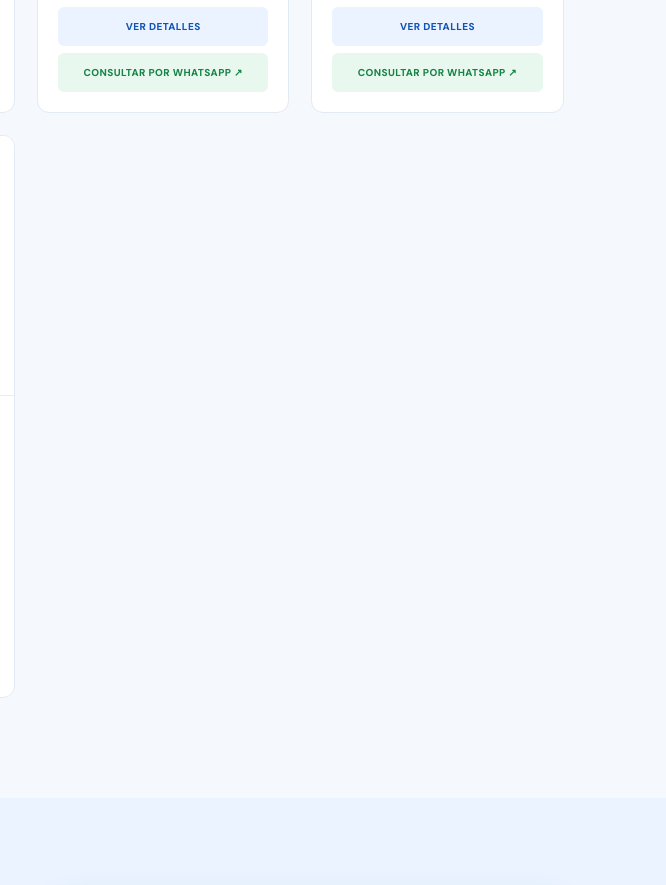
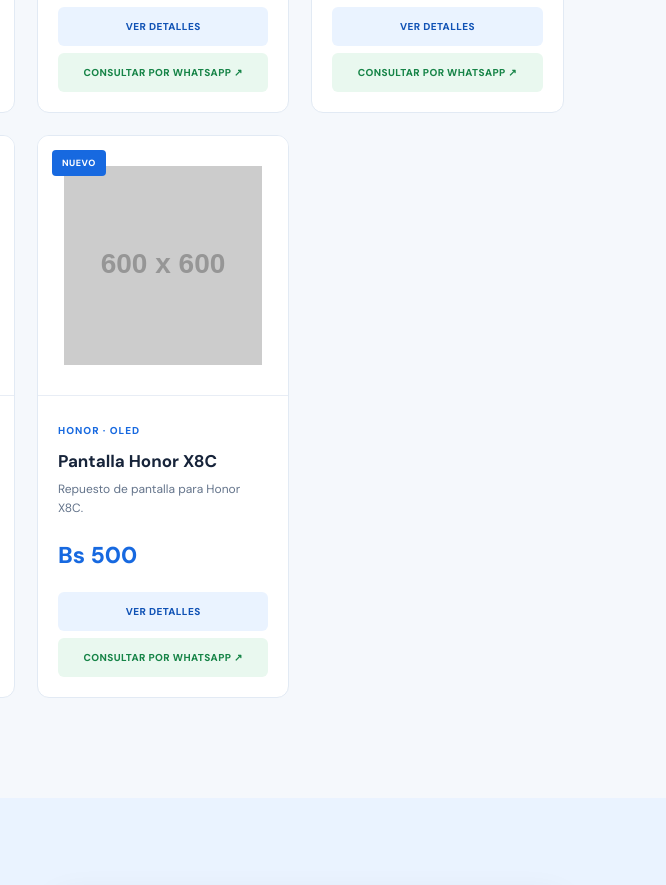
Before and after one commit to Cambashop/pagina-web-pantallas, a plain HTML site: page index.html in a window 1280 px wide. Shown: the part 1680-2565 px from the top of the page, 614-1280 px from the left. Drawn offline with Linux system fonts and the light colour scheme; placeholder pictures from the web are drawn by us.

Commit message:
Actualizar index.html

```diff
--- a/index.html
+++ b/index.html
@@ -138,6 +138,8 @@
             <option value="Motorola">Motorola</option>
             <option value="Infinix">Infinix</option>
 <option value="Tecno">Tecno</option>
+
+        <option value="Honor">Honor</option>
         </select>
 
         <select id="type" aria-label="Filtrar por tecnología">
@@ -344,6 +346,41 @@
     </div>
 </article>
 
+<article class="product"
+    data-brand="Honor"
+    data-type="OLED"
+    data-name="Pantalla Honor X8C"
+    data-model="Honor X8C"
+    data-description="Pantalla OLED de reemplazo para Honor 8C. Confirma la compatibilidad y versión exacta antes de comprar."
+    data-price="500">
+
+    <div class="product-image">
+        <span class="tag">NUEVO</span>
+        <img
+            src="https://placehold.co/600x600/f5f8fc/17243a?text=Honor+8C"
+            alt="Pantalla de reemplazo Honor X8C"
+            loading="lazy">
+    </div>
+
+    <div class="product-info">
+        <small>HONOR · OLED</small>
+        <h3>Pantalla Honor X8C</h3>
+        <p>Repuesto de pantalla para Honor X8C.</p>
+        <div class="price">Bs 500</div>
+
+        <button class="buy details-btn" type="button">
+            VER DETALLES
+        </button>
+
+        <button class="buy whatsapp-btn" type="button">
+            CONSULTAR POR WHATSAPP ↗
+        </button>
+    </div>
+</article>
+
+
+
+
     </div>
 
 </section>
```
